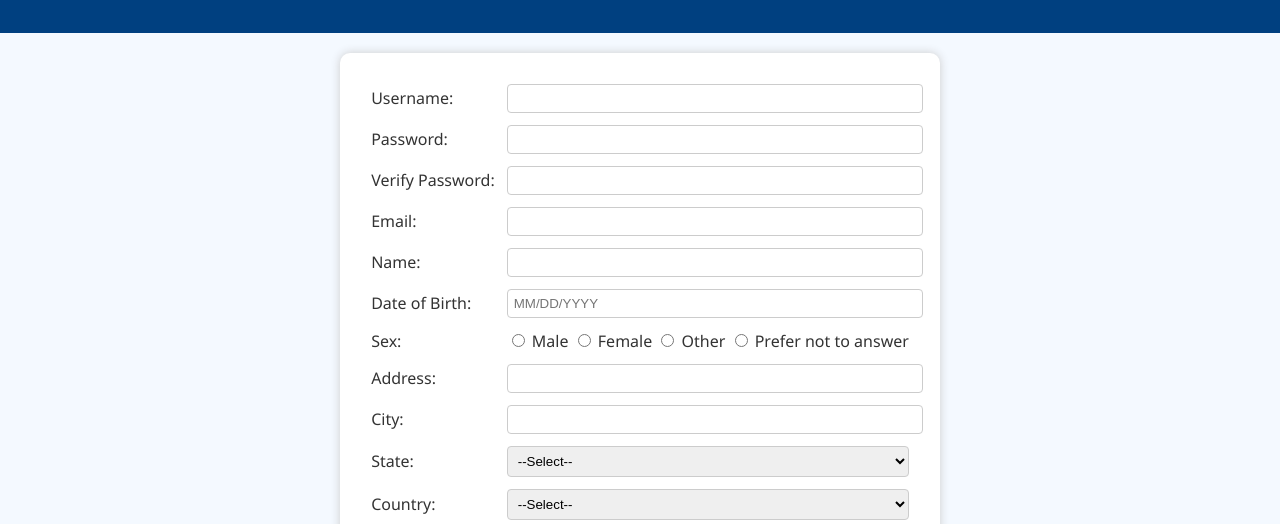
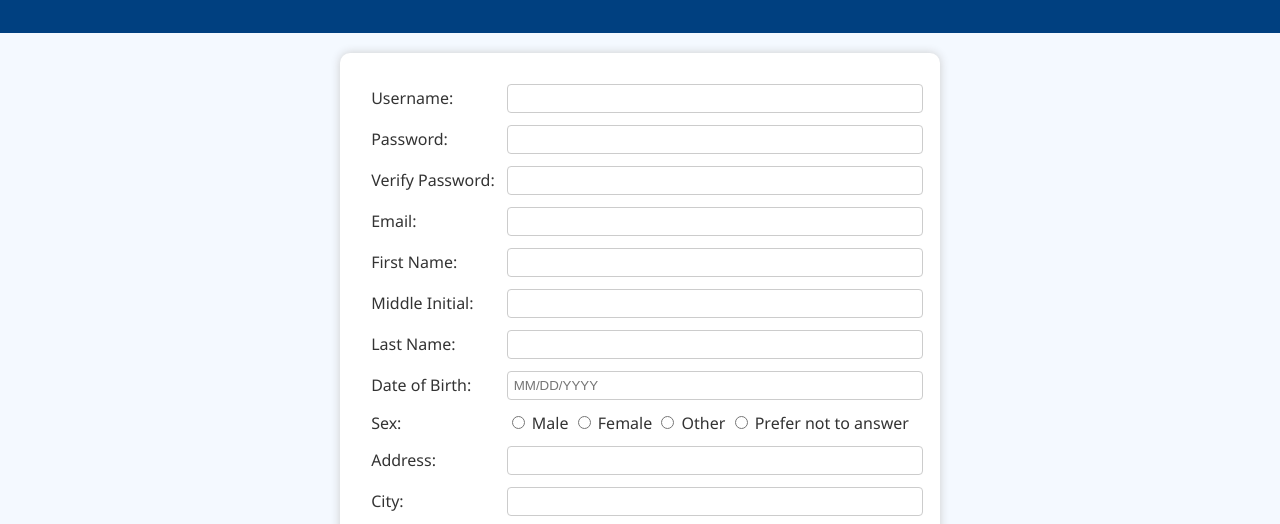
Before and after one commit to kennykca5/MIS3371, a plain HTML site: page index.html in a window 1280 px wide. Shown: the part 231-755 px from the top of the page. Drawn offline with Linux system fonts and the light colour scheme.

Commit message:
Update name field

```diff
--- a/index.html
+++ b/index.html
@@ -46,12 +46,18 @@ Description: Patient registration form capturing demographic info.
     <tr>
       <td>Email:</td>
       <td><input type="email" name="email" required></td>
-    </tr>
-    <tr>
-      <td>Name:</td>
-      <td><input type="text" name="name" maxlength="50" required></td>
-    </tr>
-    <tr>
+  <tr>
+  <td>First Name:</td>
+  <td><input type="text" name="firstName" maxlength="30" required></td>
+</tr>
+<tr>
+  <td>Middle Initial:</td>
+  <td><input type="text" name="middleInitial" maxlength="1"></td>
+</tr>
+<tr>
+  <td>Last Name:</td>
+  <td><input type="text" name="lastName" maxlength="30" required></td>
+</tr>
       <td>Date of Birth:</td>
       <td><input type="text" name="dob" placeholder="MM/DD/YYYY" required></td>
     </tr>
```
